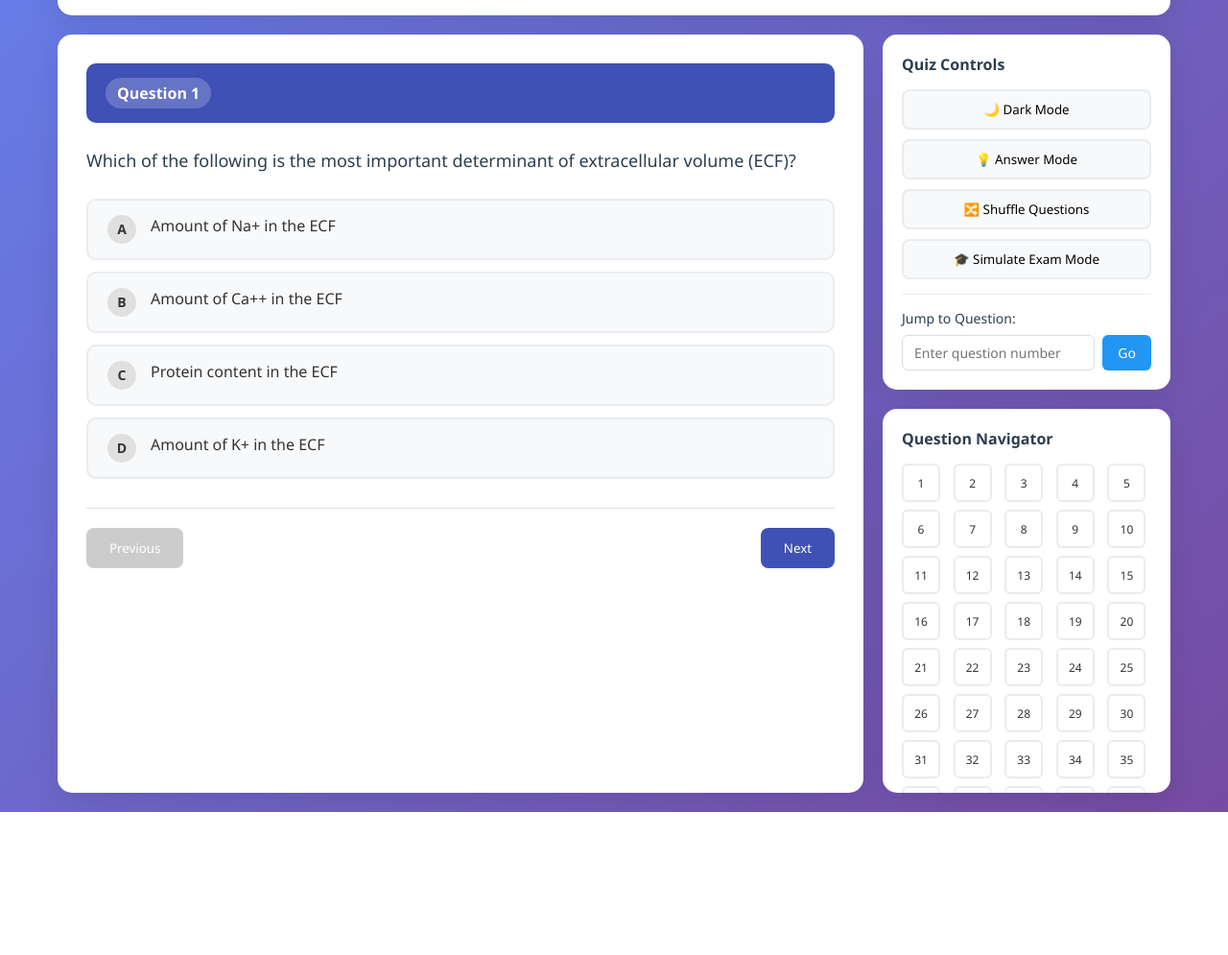
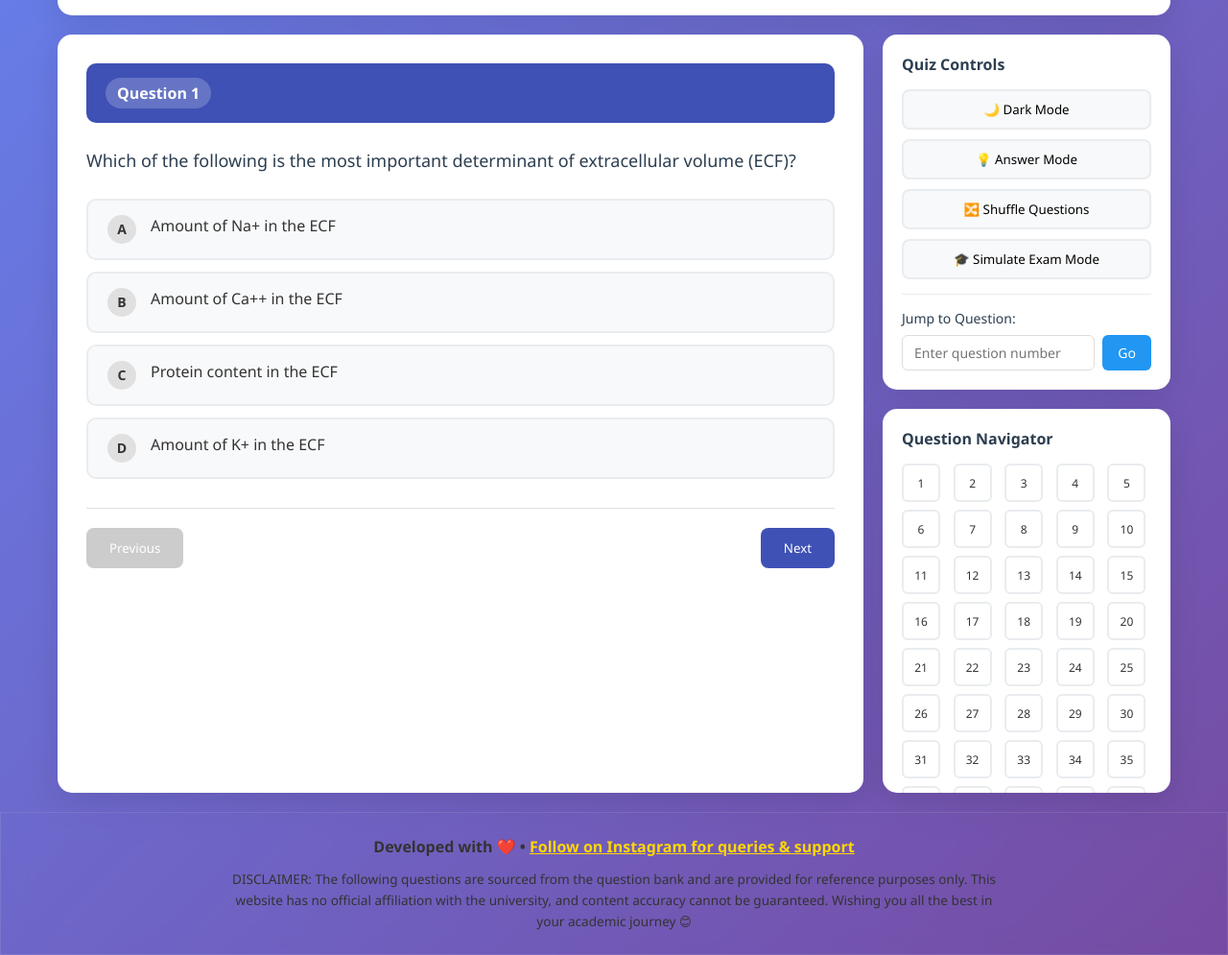
Before and after one commit to Myu007/2026-Sem02-PhysioV2new, a plain HTML site: page index.html in a window 1280 px wide. Shown: the part 95-1090 px from the top of the page at 96% size. Before the commit the page ends 941 px from the top, so only its background shows below. Drawn offline with Linux system fonts and the light colour scheme.

Commit message:
Update index.html

```diff
--- a/index.html
+++ b/index.html
@@ -4218,7 +4218,82 @@
         // Initialize the quiz when page loads
         document.addEventListener('DOMContentLoaded', initializeQuiz);
     </script>
-   <script src="https://compassionpersonify.com/eb/6d/2a/eb6d2a0b8e87adc127fcd9da2d276ccd.js"></script>
+ <footer class="app-footer">
+    <div class="developer-info">
+        <p>
+            Developed with ❤️ •
+            <a href="https://dub.sh/Pp0jofv"
+               class="ig-link"
+               target="_blank">
+                Follow on Instagram for queries & support
+            </a>
+        </p>
+    </div>
+
+    <p class="disclaimer">
+        DISCLAIMER: The following questions are sourced from the question bank and are provided for reference purposes only. This website has no official affiliation with the university, and content accuracy cannot be guaranteed. Wishing you all the best in your academic journey 😊
+    </p>
+</footer>
+
+<style>
+.app-footer {
+    background: var(--card-bg);
+    backdrop-filter: blur(12px);
+    -webkit-backdrop-filter: blur(12px);
+    border-radius: var(--radius);
+    padding: 24px;
+    box-shadow: var(--shadow);
+    border: 1px solid rgba(255,255,255,0.1);
+    text-align: center;
+    margin-top: auto;
+}
+
+/* Exam Mode Footer Override */
+body.exam-mode .app-footer {
+    background: transparent;
+    box-shadow: none;
+    border: none;
+    border-top: 1px solid var(--border-color);
+    border-radius: 0;
+}
+
+.developer-info {
+    font-weight: 600;
+    margin-bottom: 12px;
+    font-size: 1rem;
+    color: var(--text-main);
+}
+
+.ig-link {
+    color: #FFD700 !important; /* Gold */
+    text-decoration: underline;
+    font-weight: 700;
+    transition: 0.2s ease;
+}
+
+.ig-link:hover {
+    color: #FFE55C !important;
+    opacity: 1;
+}
+
+.disclaimer {
+    font-size: 0.85rem;
+    color: var(--text-secondary);
+    line-height: 1.6;
+    max-width: 800px;
+    margin: 0 auto;
+}
+
+@media (max-width: 768px) {
+    .app-footer {
+        padding: 20px 15px;
+    }
+
+    .disclaimer {
+        font-size: 0.75rem;
+    }
+}
+</style>
 
 </body>
 
```
